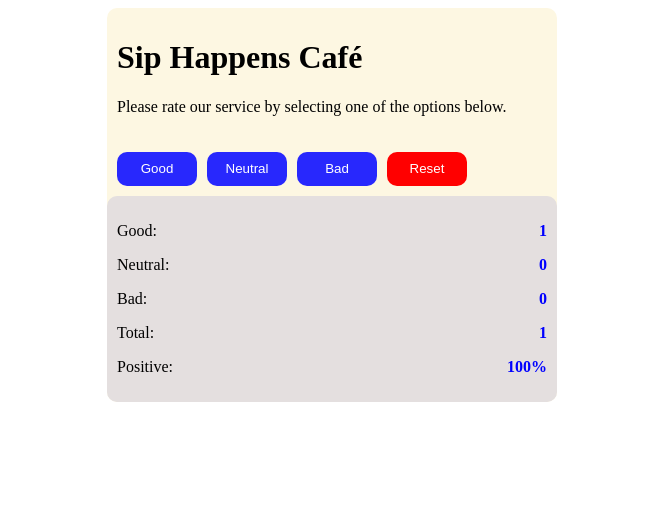
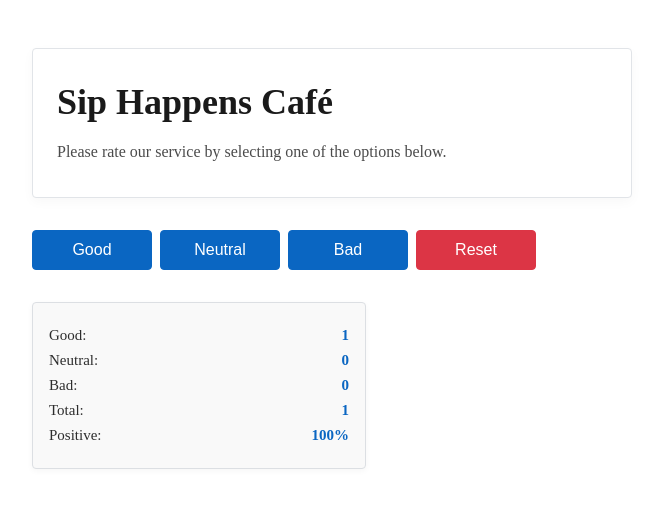
Before and after one commit to Olecsii3050/02-react-cafe, a React (Vite) app: page / in a window 1280 px wide. Both pictures are taken after a click on the button "Good". Shown: the top 508 px of the page, without its empty margins (308-971 px from the left). Built offline with nearby package versions, Linux system fonts and the light colour scheme.

Commit message:
02-react-cafe

```diff
--- a/src/components/App/App.module.css
+++ b/src/components/App/App.module.css
@@ -1,6 +1,9 @@
 .app {
-  max-width: 450px;
-  background-color: rgb(253, 247, 226);
-  border-radius: 10px;
-  margin: auto;
+  min-height: 100vh;
+  padding: 40px 20px;
+  max-width: 600px;
+  margin: 0 auto;
+  display: flex;
+  flex-direction: column;
+  gap: 32px;
 }
--- a/src/components/CafeInfo/CafeInfo.module.css
+++ b/src/components/CafeInfo/CafeInfo.module.css
@@ -1,3 +1,23 @@
 .container {
-  padding: 10px;
+  padding: 32px 24px;
+  background-color: #ffffff;
+  border: 1px solid #e1e4e8;
+  border-radius: 4px;
+  box-shadow: 0 4px 12px rgba(0, 0, 0, 0.03);
 }
+
+.title {
+  margin: 0;
+  font-size: 36px;
+  color: #1a1a1a;
+  font-weight: 600;
+  margin-bottom: 16px;
+}
+
+.description {
+  margin: 0;
+  font-size: 16px;
+  color: #4b4b4b;
+  max-width: 600px;
+  line-height: 1.6;
+}
--- a/src/components/Notification/Notification.module.css
+++ b/src/components/Notification/Notification.module.css
@@ -1,5 +1,11 @@
 .message {
-  background-color: rgb(228, 223, 223);
-  padding: 20px;
-  border-radius: 10px;
+  margin: 0;
+  background-color: #f1f3f5;
+  color: #2d2d2d;
+  border: 1px solid #d3d6da;
+  border-radius: 4px;
+  padding: 20px 24px;
+  font-size: 16px;
+  max-width: 400px;
+  box-shadow: 0 1px 4px rgba(0, 0, 0, 0.02);
 }
--- a/src/components/VoteOptions/VoteOptions.module.css
+++ b/src/components/VoteOptions/VoteOptions.module.css
@@ -1,26 +1,33 @@
 .container {
   display: flex;
-  gap: 10px;
-  padding: 10px;
+  gap: 8px;
+  flex-wrap: wrap;
 }
 
 .button {
-  color: #ffffff;
-  background-color: rgb(40, 40, 253);
-  width: 80px;
-  height: 34px;
-  border: 0;
-  border-radius: 10px;
+  padding: 10px 22px;
+  background-color: #0a66c2;
+  color: #fff;
+  border: 1px solid #0a66c2;
+  border-radius: 4px;
+  font-size: 16px;
+  font-weight: 500;
+  cursor: pointer;
+  transition: background-color 0.2s ease, border-color 0.2s ease;
+  min-width: 120px;
 }
 
 .button:hover {
-  background-color: rgb(2, 2, 180);
+  background-color: #004182;
+  border-color: #003060;
 }
 
 .reset {
-  background-color: red;
+  background-color: #dc3545;
+  border-color: #dc3545;
 }
 
 .reset:hover {
-  background-color: rgb(176, 8, 8);
+  background-color: #bb2d3b;
+  border-color: #b02a37;
 }
--- a/src/components/VoteStats/VoteStats.module.css
+++ b/src/components/VoteStats/VoteStats.module.css
@@ -1,12 +1,21 @@
 .container {
-  background-color: rgb(228, 223, 223);
-  border-radius: 10px;
-  padding: 10px;
+  background-color: #f9f9f9;
+  border: 1px solid #dcdfe3;
+  border-radius: 4px;
+  padding: 16px;
+  max-width: 300px;
+  box-shadow: 0 2px 6px rgba(0, 0, 0, 0.04);
 }
+
 .stat {
+  font-size: 15px;
+  color: #2d2d2d;
+  margin: 8px 0;
   display: flex;
   justify-content: space-between;
 }
-.strong {
-  color: blue;
+
+.stat strong {
+  font-weight: 600;
+  color: #0a66c2;
 }
```
